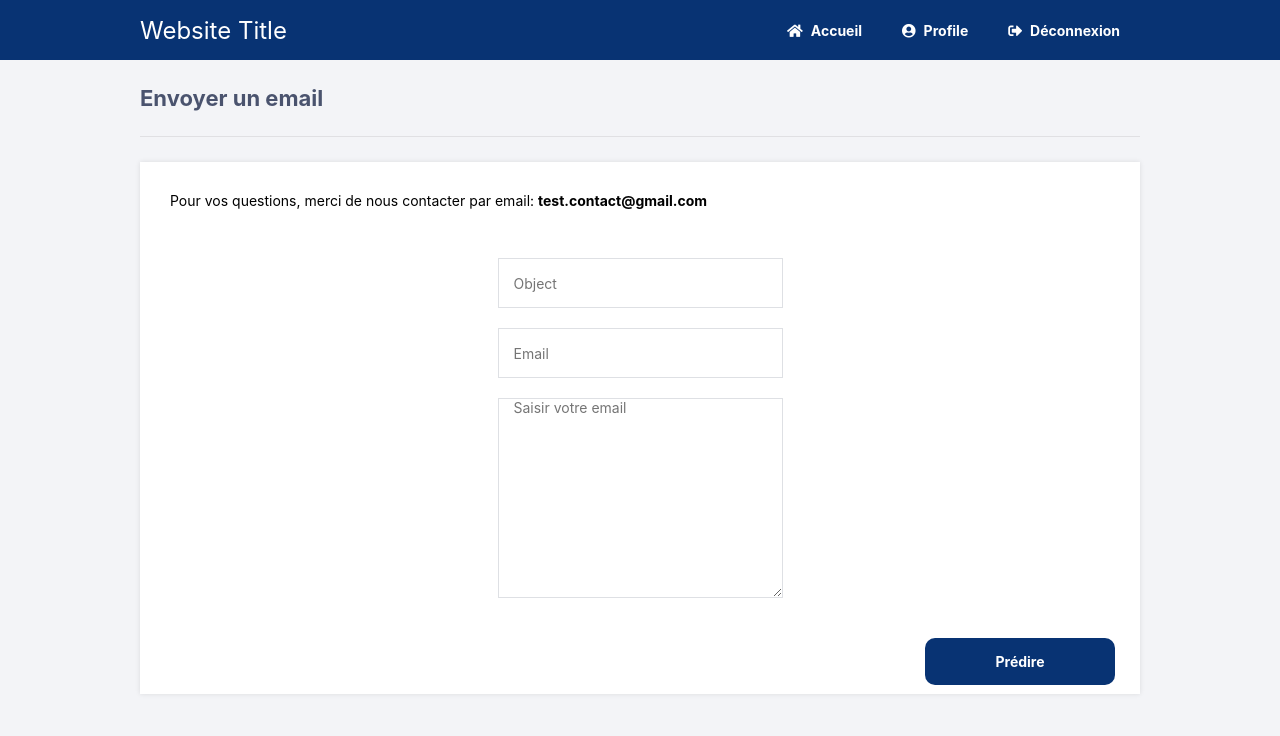
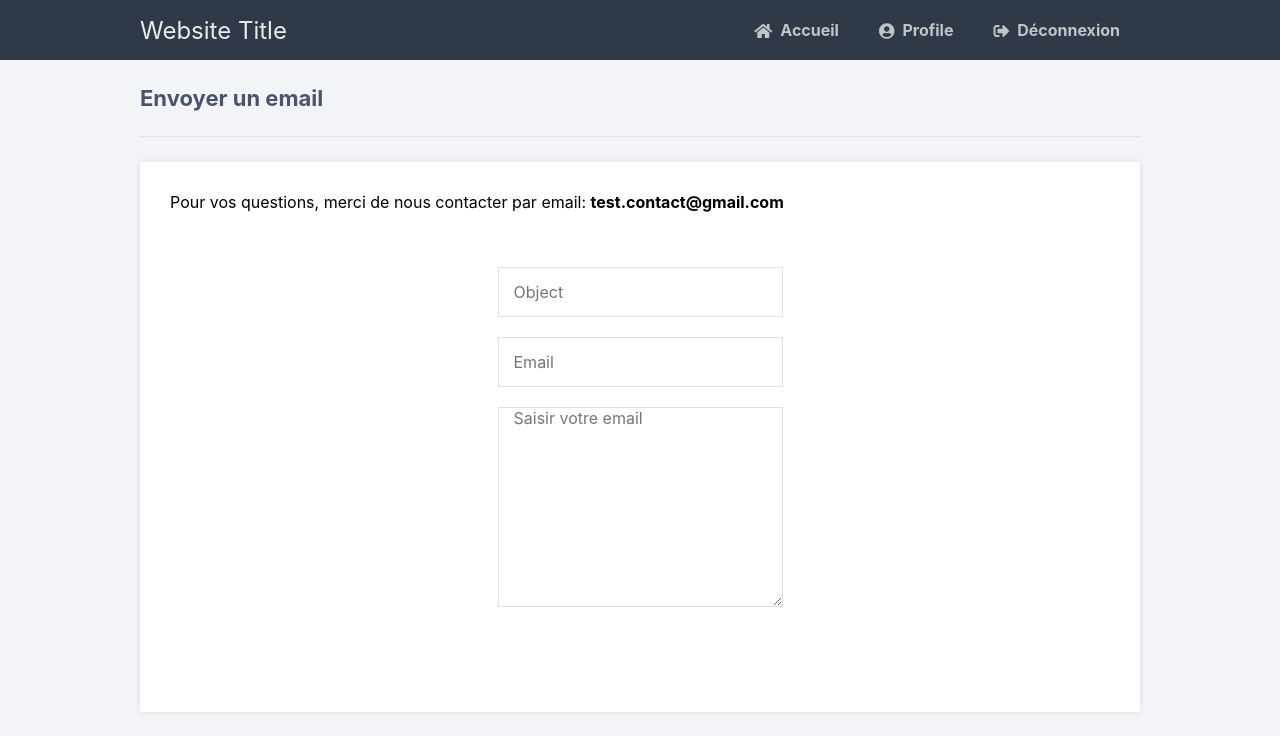
Before and after one commit to BenSmayaWiem/Mon-Premier-Projet-AI, a Flask app: page /send_email in a window 1280 px wide. Shown: the top 736 px of the page. Run offline with Flask 2, Linux system fonts and the light colour scheme; parts of the project's set-up code (start-up, migrations or seed data) failed here and were passed over; some libraries are stand-ins or nearby versions.

Commit message:
Update layout.html

```diff
--- a/templates/layout.html
+++ b/templates/layout.html
@@ -6,104 +6,6 @@
 		<link rel="stylesheet" href="{{ url_for('static', filename='style.css') }}">
 		<link rel="stylesheet" href="https://use.fontawesome.com/releases/v5.7.1/css/all.css">
 
-<style type="text/css">
-	* {
-    box-sizing: border-box;
-    font-family: -apple-system, BlinkMacSystemFont, "segoe ui", roboto, oxygen, ubuntu, cantarell, "fira sans", "droid sans", "helvetica neue", Arial, sans-serif;
-    font-size: 14px;
-    -webkit-font-smoothing: antialiased;
-    -moz-osx-font-smoothing: grayscale;
-}
-	.navtop {
-    background-color: #083373;
-    height: 60px;
-    width: 100%;
-    border: 0;
-}
-.navtop div {
-    display: flex;
-    margin: 0 auto;
-    width: 1000px;
-    height: 100%;
-}
-.navtop div h1, .navtop div a {
-    display: inline-flex;
-    align-items: center;
-}
-.navtop div h1 {
-    flex: 1;
-    font-size: 24px;
-    padding: 0;
-  margin: 0;
-    color: #fff;
-    font-weight: normal;
-}
-.navtop div a {
-    padding: 0 20px;
-    text-decoration: none;
-    color: #fff;
-    font-weight: bold;
-}
-.navtop div a i {
-    padding: 2px 8px 0 0;
-}
-.navtop div a:hover {
-    color: #eaebed;
-}
-body.loggedin {
-    background-color: #f3f4f7;
-}
-.content {
-    width: 1000px;
-    margin: 0 auto;
-}
-.content h2 {
-    margin: 0;
-    padding: 25px 0;
-    font-size: 22px;
-    border-bottom: 1px solid #e0e0e3;
-    color: #4a536e;
-}
-.content > p, .content > div {
-    box-shadow: 0 0 5px 0 rgba(0, 0, 0, 0.1);
-    margin: 25px 0;
-    padding: 25px;
-  background-color: #fff;
-}
-.content > p table td, .content > div table td {
-  padding: 5px;
-}
-.content > p table td:first-child, .content > div table td:first-child {
-  font-weight: bold;
-  color: #4a536e;
-  padding-right: 15px;
-}
-.content > div p {
-  padding: 5px;
-  margin: 0 0 10px 0;
-
-}
-
-
-.btn{
-    width: 20%;
-    padding: 15px;
-    margin-top: 20px;
-    background-color:#083373 ;
-    border: 0;
-    cursor: pointer;
-    font-weight: bold;
-    color: #ffffff;
-    transition: background-color 0.2s;
-    text-decoration: none;
-}
-.btn:hover{
-    background-color: #A8EB12;
-    transition: background-color 0.2s;
-}
-
-
-</style>
 
 	</head>
 	<body class="loggedin">
```
